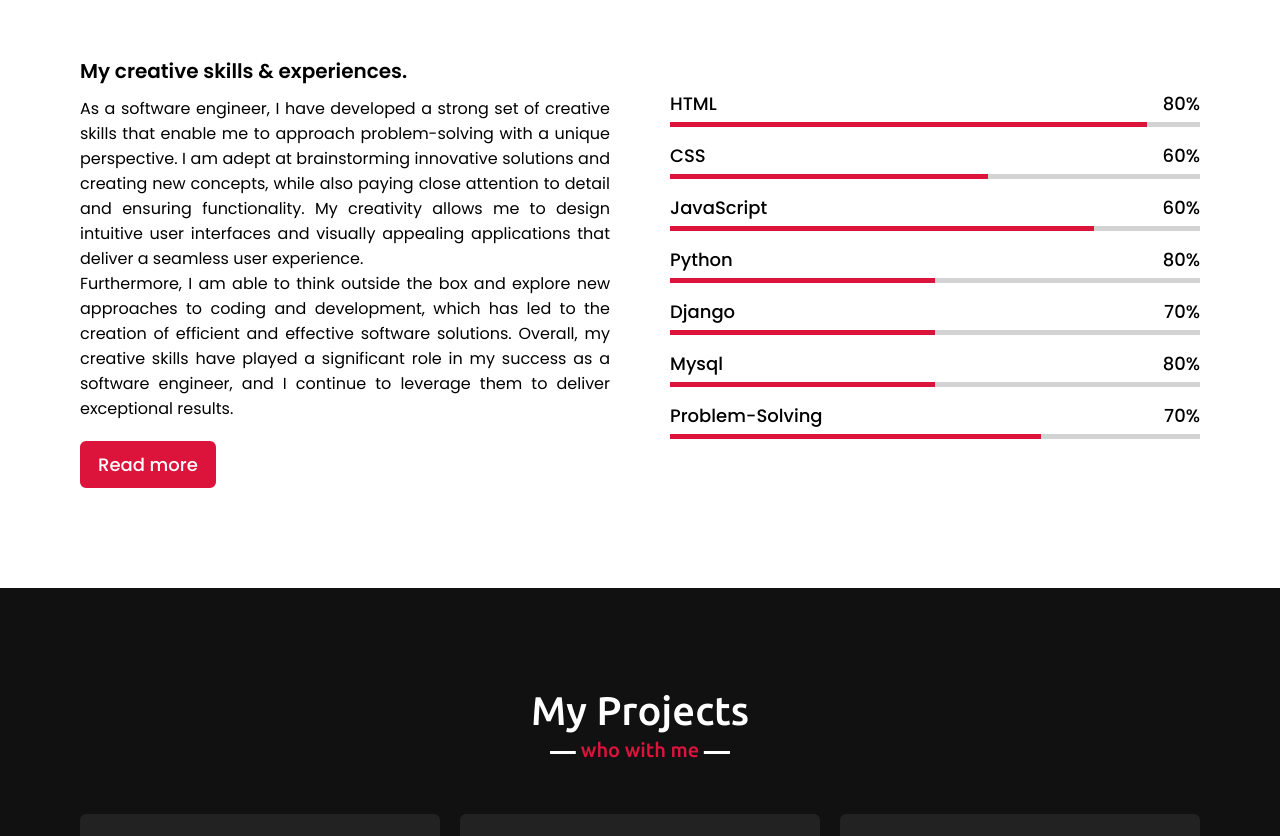
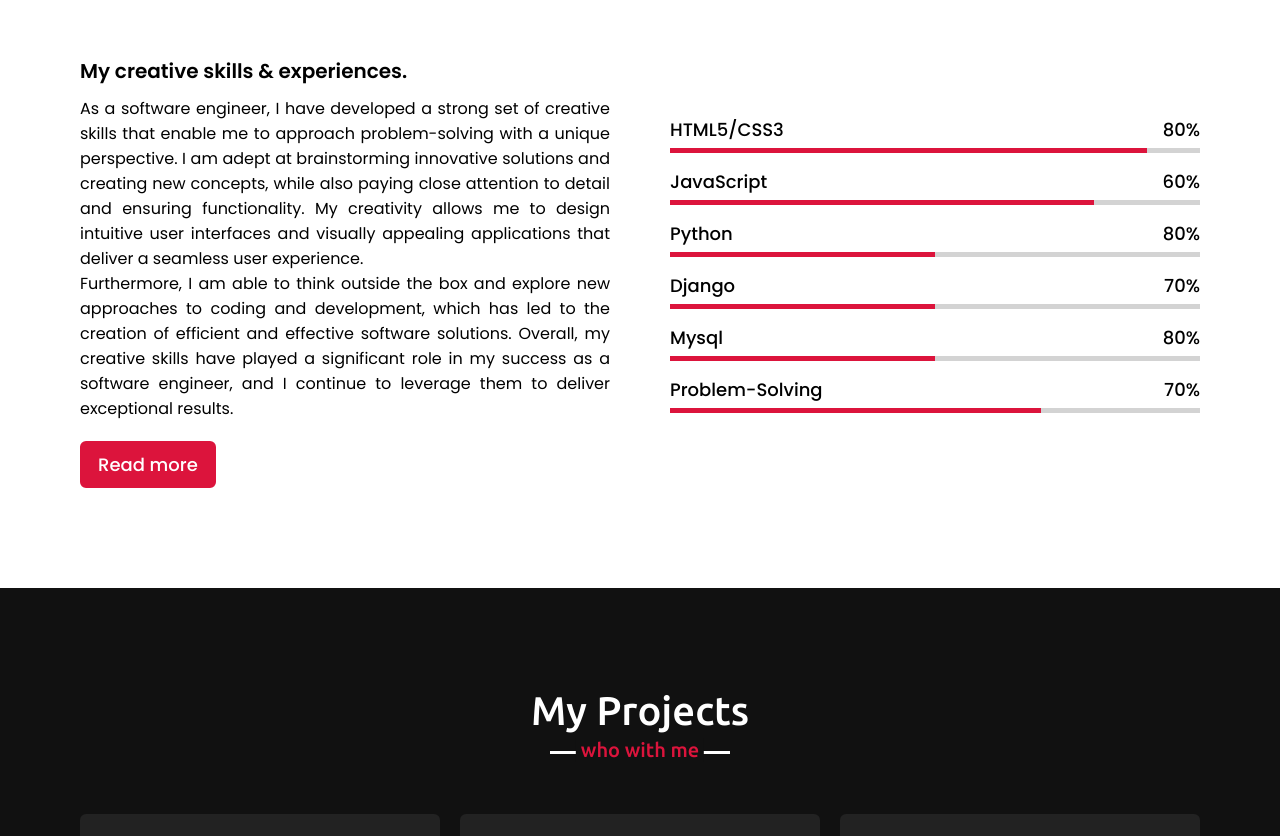
Before and after one commit to AAC2001/AAC_portfolio, a plain HTML site: page index.html in a window 1280 px wide. Shown: the part 2360-3196 px from the top of the page. Drawn offline with nearby package versions, Linux system fonts and the light colour scheme.

Commit message:
Update index.html

```diff
--- a/index.html
+++ b/index.html
@@ -113,18 +113,12 @@
                 <div class="column right">
                     <div class="bars">
                         <div class="info">
-                            <span>HTML</span>
+                            <span>HTML5/CSS3</span>
                             <span>80%</span>
                         </div>
                         <div class="line html"></div>
                     </div>
-                    <div class="bars">
-                        <div class="info">
-                            <span>CSS</span>
-                            <span>60%</span>
-                        </div>
-                        <div class="line css"></div>
-                    </div>
+
                     <div class="bars">
                         <div class="info">
                             <span>JavaScript</span>
```
